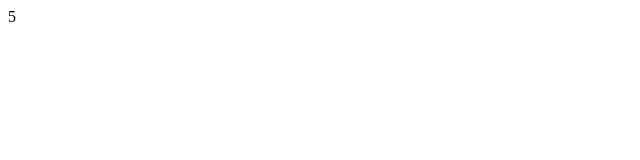
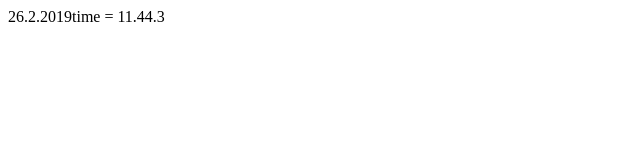
Before and after one commit to yadav-shubh/HTML-JAVASCRIPT, a plain HTML site: page index.html in a window 1280 px wide. Shown: the whole page, without its empty margins (0-640 px from the left). Drawn offline with Linux system fonts and the light colour scheme.

Commit message:
get time by js

```diff
--- a/index.html
+++ b/index.html
@@ -3,10 +3,18 @@
     <head>
         <title>javascript</title>
         <script language="javascript">
-
-            document.write(2+3);
-
-
+            var d = new Date()
+            document.write(d.getDate( ))
+document.write(".")
+document.write(d.getMonth() + 1)
+document.write(".")
+document.write(d.getFullYear())
+document.write("time = ")
+document.write(d.getHours())
+document.write(".")
+document.write(d.getMinutes() + 1)
+document.write(".")
+document.write(d.getSeconds())
         </script>
     </head>
     <body>
```
